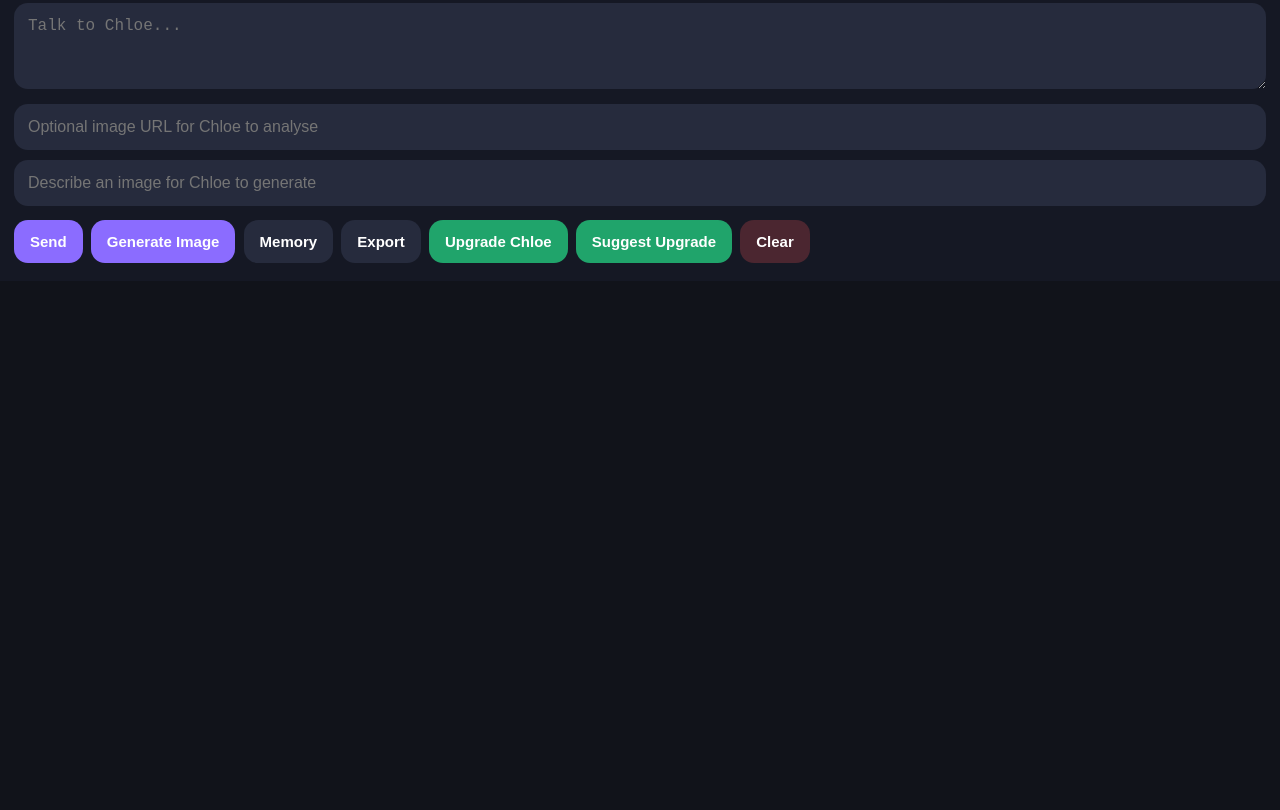
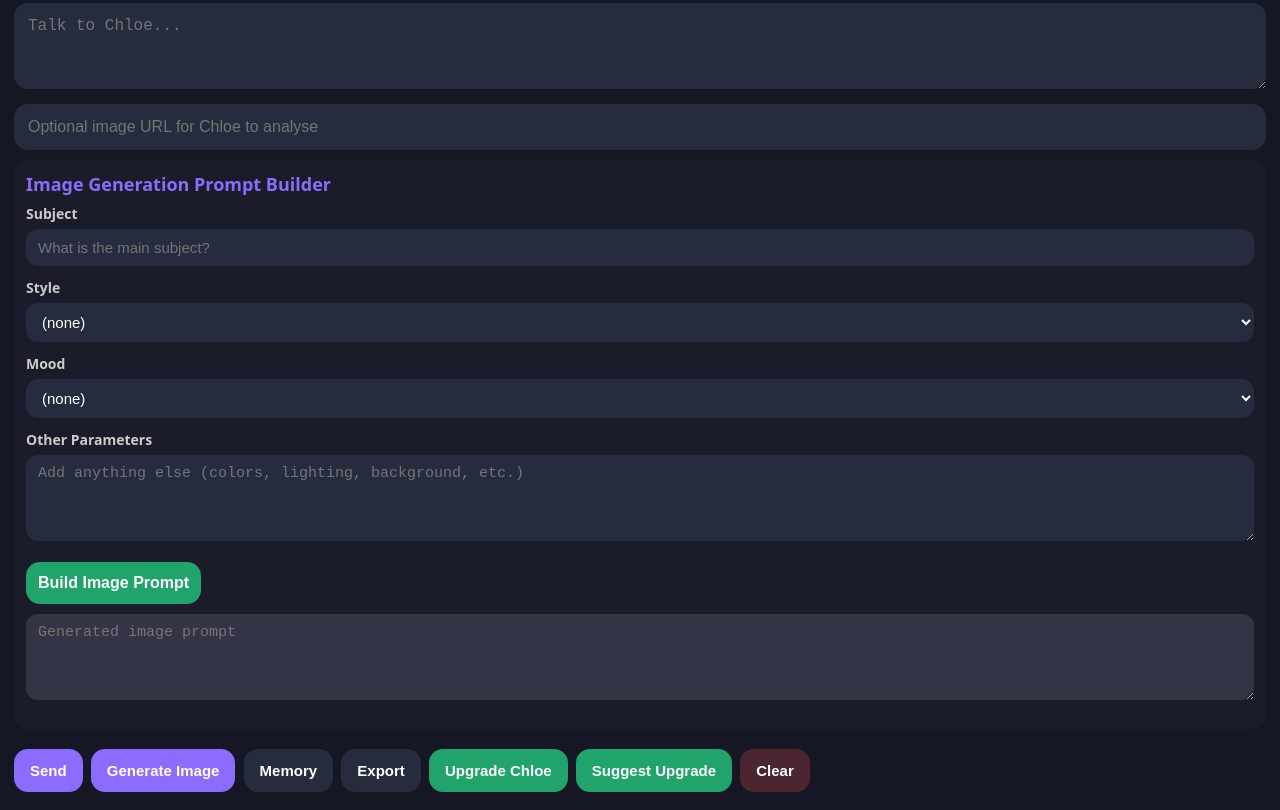
Before and after one commit to LordHNelson/chloe-ai, a website: page index.html in a window 1280 px wide. Shown: the part 567-1377 px from the top of the page. Before the commit the page ends 848 px from the top, so only its background shows below. Drawn offline with Linux system fonts and the light colour scheme.

Commit message:
Chloe upgrade: Add dedicated UI prompt builder for image generation with subject, style, mood fields and prompt generation function.

```diff
--- a/index.html
+++ b/index.html
@@ -118,14 +118,47 @@
       padding-top: 10px;
       margin-top: 10px;
     }
-    pre {
-      white-space: pre-wrap;
-      background: #0c0e14;
+    #imagePromptBuilder {
+      background: #1a1c2a;
       padding: 12px;
       border-radius: 14px;
-      max-height: 260px;
-      overflow-y: auto;
-      font-size: 13px;
+      margin-bottom: 16px;
+    }
+    #imagePromptBuilder h3 {
+      margin-top: 0;
+      margin-bottom: 8px;
+      font-size: 18px;
+      font-weight: 700;
+      color: #8b6cff;
+    }
+    #imagePromptBuilder label {
+      display: block;
+      margin-bottom: 6px;
+      font-weight: 600;
+      font-size: 14px;
+      color: #ccc;
+    }
+    #imagePromptBuilder input, #imagePromptBuilder select, #imagePromptBuilder textarea {
+      margin-bottom: 12px;
+      background: #262b3d;
+      color: white;
+      font-size: 15px;
+      padding: 10px 12px;
+      border-radius: 12px;
+      border: none;
+      width: 100%;
+      box-sizing: border-box;
+      resize: vertical;
+    }
+    #buildImagePromptButton {
+      background: #20a46b;
+      padding: 12px;
+      font-weight: 700;
+      font-size: 16px;
+      border-radius: 14px;
+      cursor: pointer;
+      border: none;
+      margin-bottom: 10px;
     }
   </style>
 </head>
@@ -150,7 +183,47 @@
     <textarea id="message" placeholder="Talk to Chloe..."></textarea>
 
     <input id="imageUrl" placeholder="Optional image URL for Chloe to analyse">
-    <input id="imagePrompt" placeholder="Describe an image for Chloe to generate">
+
+    <div id="imagePromptBuilder">
+      <h3>Image Generation Prompt Builder</h3>
+      <label for="subjectInput">Subject</label>
+      <input id="subjectInput" type="text" placeholder="What is the main subject?">
+
+      <label for="styleInput">Style</label>
+      <select id="styleInput">
+        <option value="">(none)</option>
+        <option>Photorealistic</option>
+        <option>Watercolor</option>
+        <option>Oil painting</option>
+        <option>Pixel art</option>
+        <option>Cyberpunk</option>
+        <option>Minimalist</option>
+        <option>Impressionist</option>
+        <option>Surreal</option>
+        <option>Comic</option>
+        <option>Vintage</option>
+      </select>
+
+      <label for="moodInput">Mood</label>
+      <select id="moodInput">
+        <option value="">(none)</option>
+        <option>Happy</option>
+        <option>Mysterious</option>
+        <option>Dreamy</option>
+        <option>Dark</option>
+        <option>Cheerful</option>
+        <option>Romantic</option>
+        <option>Energetic</option>
+        <option>Calm</option>
+      </select>
+
+      <label for="otherInput">Other Parameters</label>
+      <textarea id="otherInput" placeholder="Add anything else (colors, lighting, background, etc.)"></textarea>
+
+      <button id="buildImagePromptButton">Build Image Prompt</button>
+
+      <textarea id="imagePrompt" placeholder="Generated image prompt" readonly style="height: 70px; background: #333546; color: #ddd;"></textarea>
+    </div>
 
     <button onclick="sendMessage()">Send</button>
     <button onclick="manualGenerateImage()">Generate Image</button>
@@ -188,6 +261,12 @@
     const upgradeRequestBox = document.getElementById("upgradeRequest");
     const upgradePreview = document.getElementById("upgradePreview");
 
+    const subjectInput = document.getElementById("subjectInput");
+    const styleInput = document.getElementById("styleInput");
+    const moodInput = document.getElementById("moodInput");
+    const otherInput = document.getElementById("otherInput");
+    const buildImagePromptButton = document.getElementById("buildImagePromptButton");
+
     let history = JSON.parse(localStorage.getItem("chloe_history") || "[]");
     let memory = localStorage.getItem("chloe_memory") || "";
     let personality = localStorage.getItem("chloe_personality") || "balanced";
@@ -199,6 +278,31 @@
       personality = personalityBox.value;
       localStorage.setItem("chloe_personality", personality);
       addMessage("system", "Personality changed to: " + personalityBox.options[personalityBox.selectedIndex].text);
+    });
+
+    buildImagePromptButton.addEventListener("click", () => {
+      const parts = [];
+      const subject = subjectInput.value.trim();
+      const style = styleInput.value;
+      const mood = moodInput.value;
+      const other = otherInput.value.trim();
+
+      if (subject) {
+        parts.push(`A detailed image of ${subject}`);
+      }
+      if (style) {
+        parts.push(`in a ${style.toLowerCase()} style`);
+      }
+      if (mood) {
+        parts.push(`with a ${mood.toLowerCase()} mood`);
+      }
+      if (other) {
+        parts.push(other);
+      }
+
+      const prompt = parts.join(", ") + ".";
+      imagePromptBox.value = prompt;
+      addMessage("system", "Image prompt built: " + prompt);
     });
 
     function isImageIntent(text) {
```
